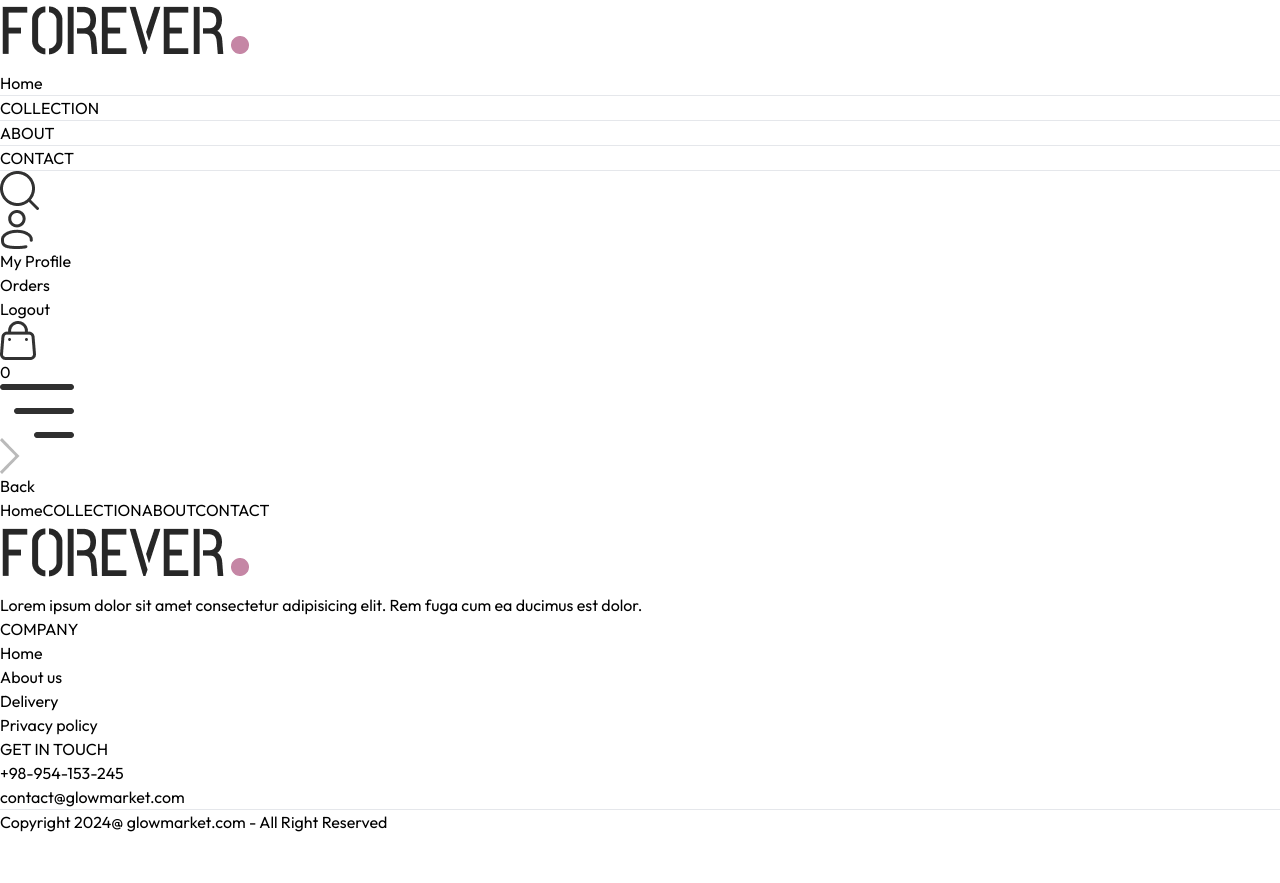
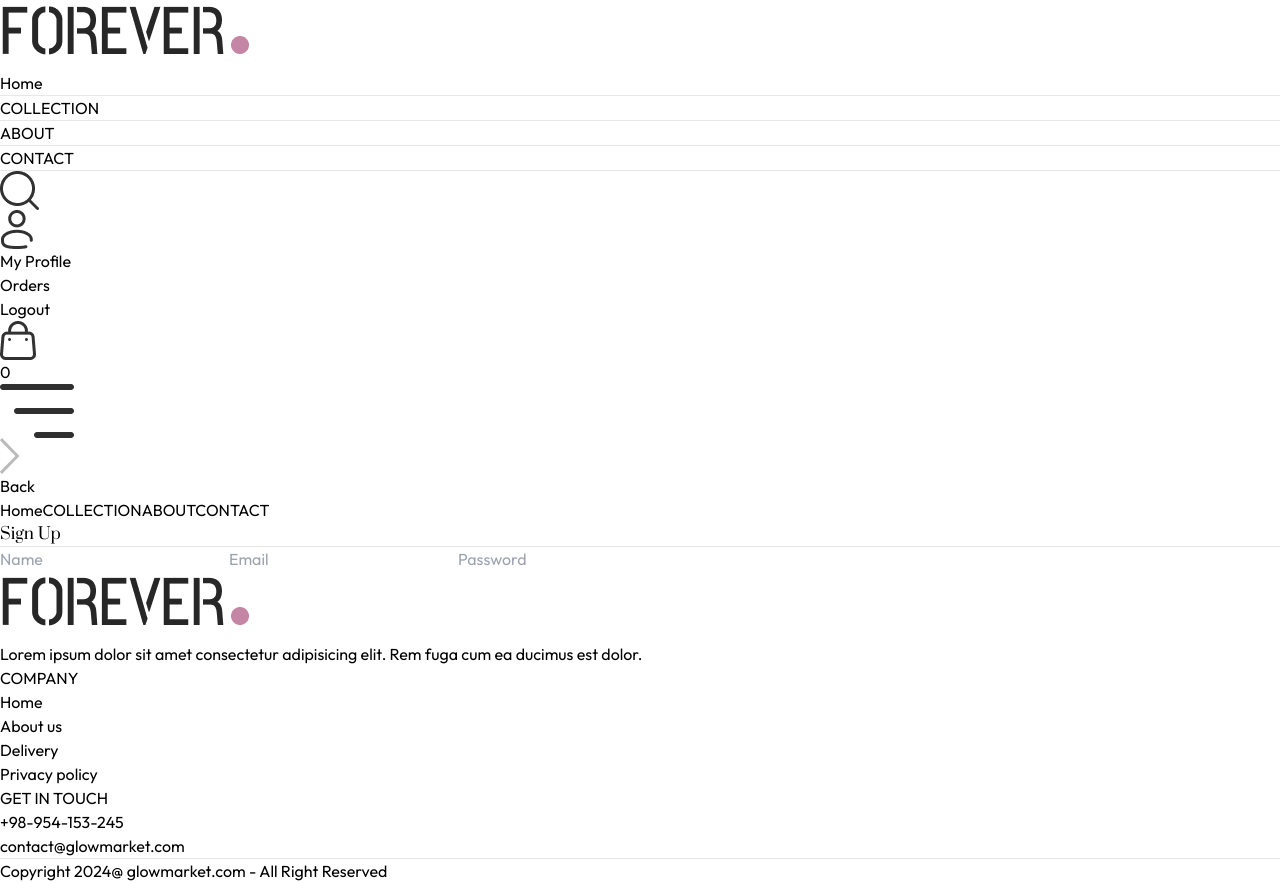
Before and after one commit to GhMamadreza84/E-Commerce-Shop-Front, a React (Vite) app: page /login in a window 1280 px wide. Before the commit the page ends 834 px from the top, so only its background shows below. Built offline with nearby package versions, Linux system fonts and the light colour scheme.

Commit message:
i add a input filds for login page

```diff
--- a/src/pages/Login.jsx
+++ b/src/pages/Login.jsx
@@ -4,7 +4,30 @@ const Login = () => {
   const [currentState, setCurrentState] = useState("Sign Up");
 
   return (
-    <form className="flex flex-col items-center w-[90%] sm:w-96 mt-14 m-auto gap-4 text-gray-800"></form>
+    <form className="flex flex-col items-center w-[90%] sm:w-96 mt-14 m-auto gap-4 text-gray-800">
+      <div className="inline-flex items-center gap-2 mt-10 mb-2 ">
+        <p className="text-3xl prata-regular ">{currentState}</p>
+        <hr className="border-none h-[1.5px] w-8 bg-gray-800" />
+      </div>
+      <input
+        type="text"
+        className="w-full px-3 py-2 border border-gray-800 "
+        placeholder="Name"
+        required
+      />
+      <input
+        type="email"
+        className="w-full px-3 py-2 border border-gray-800 "
+        placeholder="Email"
+        required
+      />
+      <input
+        type="password"
+        className="w-full px-3 py-2 border border-gray-800 "
+        placeholder="Password"
+        required
+      />
+    </form>
   );
 };
 
```
